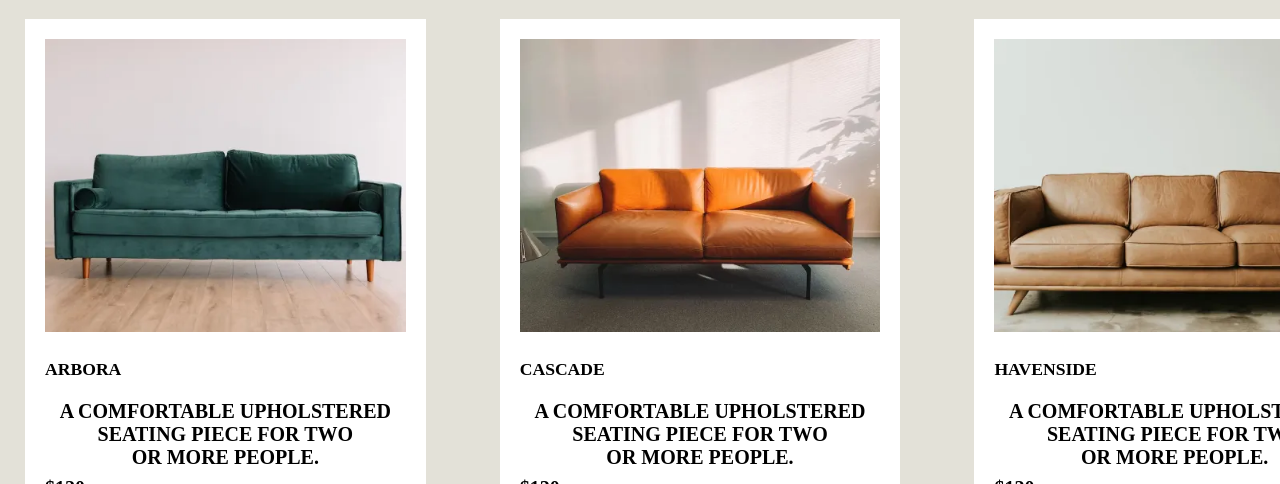
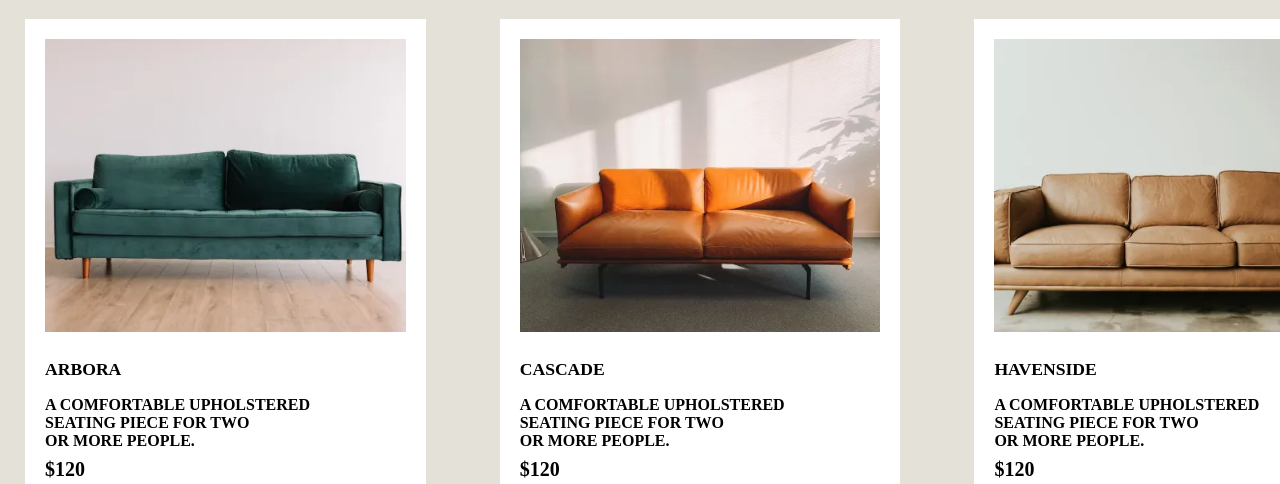
Before and after one commit to Zeljko012/Artisan, a plain HTML site: page sofas.html in a window 1280 px wide. Shown: the part 316-800 px from the top of the page. Drawn offline with Linux system fonts and the light colour scheme.

Commit message:
Add files via upload

```diff
--- a/all-cards.css
+++ b/all-cards.css
@@ -18,13 +18,13 @@
   }
 }
 
-.product-des {
+/* .product-des {
   font-size: 20px;
   font-weight: 600;
   text-transform: uppercase;
   margin-bottom: 0.5rem;
   text-align: center;
-}
+} */
 
 /* @media (min-width: 576px) {
     .product-des {
--- a/sofas.html
+++ b/sofas.html
@@ -73,6 +73,27 @@
                 <!-- Box 2  -->
                 <div class="product-box">
                   <img src="images/sofas-img2.webp" class="product-img">
+                  <style>
+                    @media (min-width: 576px) {
+                      .product-des {
+                        font-size: 20px;
+                        font-weight: 600;
+                        text-transform: uppercase;
+                        margin-bottom: 0.5rem;
+                        text-align: center;
+                      }
+                    }
+
+                    @media (min-width: 1201px) {
+                      .product-des {
+                        font-size: 16px;
+                        font-weight: 600;
+                        text-transform: uppercase;
+                        margin-bottom: 0.5rem;
+                        text-align: left;
+                      }
+                    }
+                  </style>
                   <h2 class="product-title">Cascade</h2>
                   <p class="product-des">A comfortable upholstered <br> seating piece for two <br> or more people.</p>
                   <span class="price">$120</span>
```
